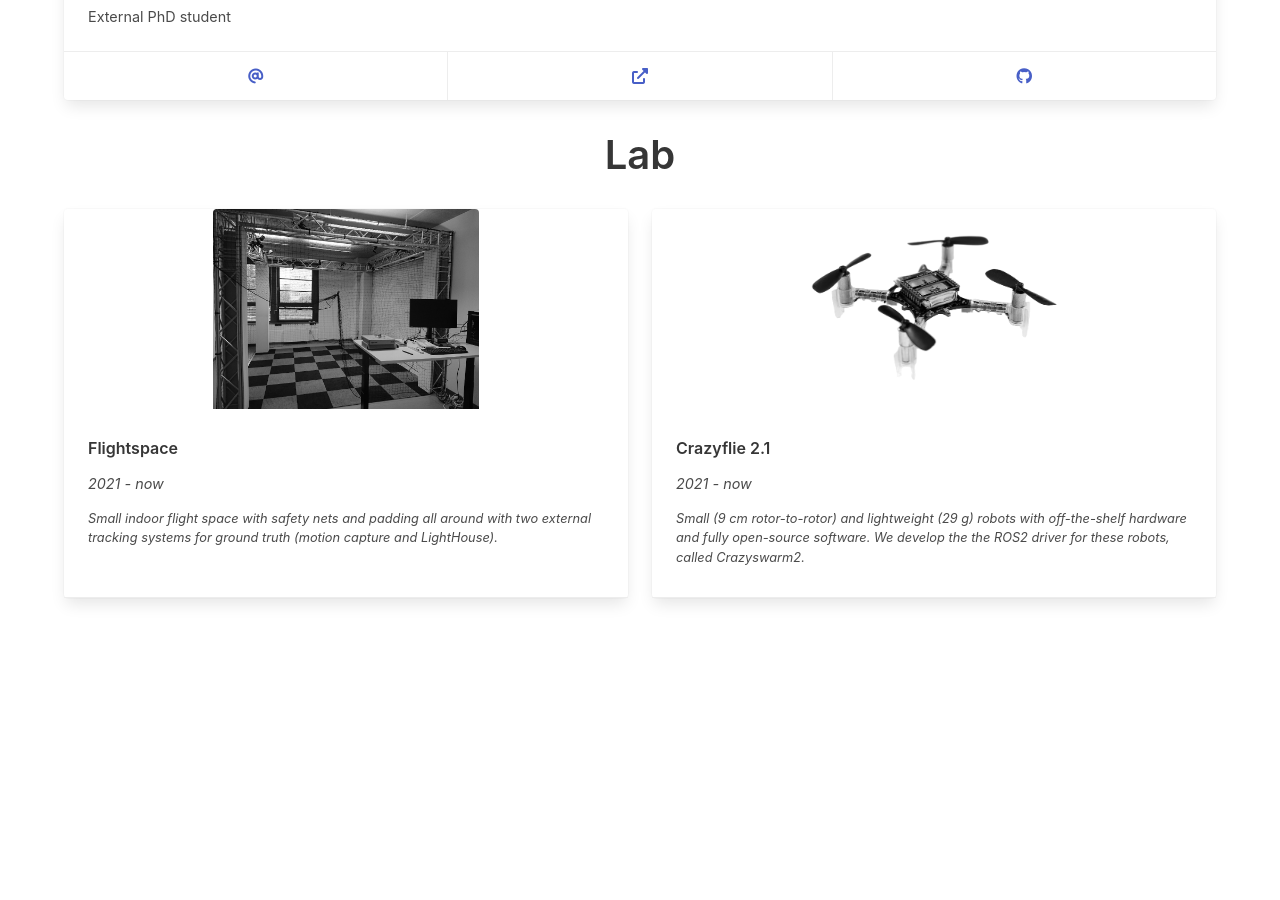
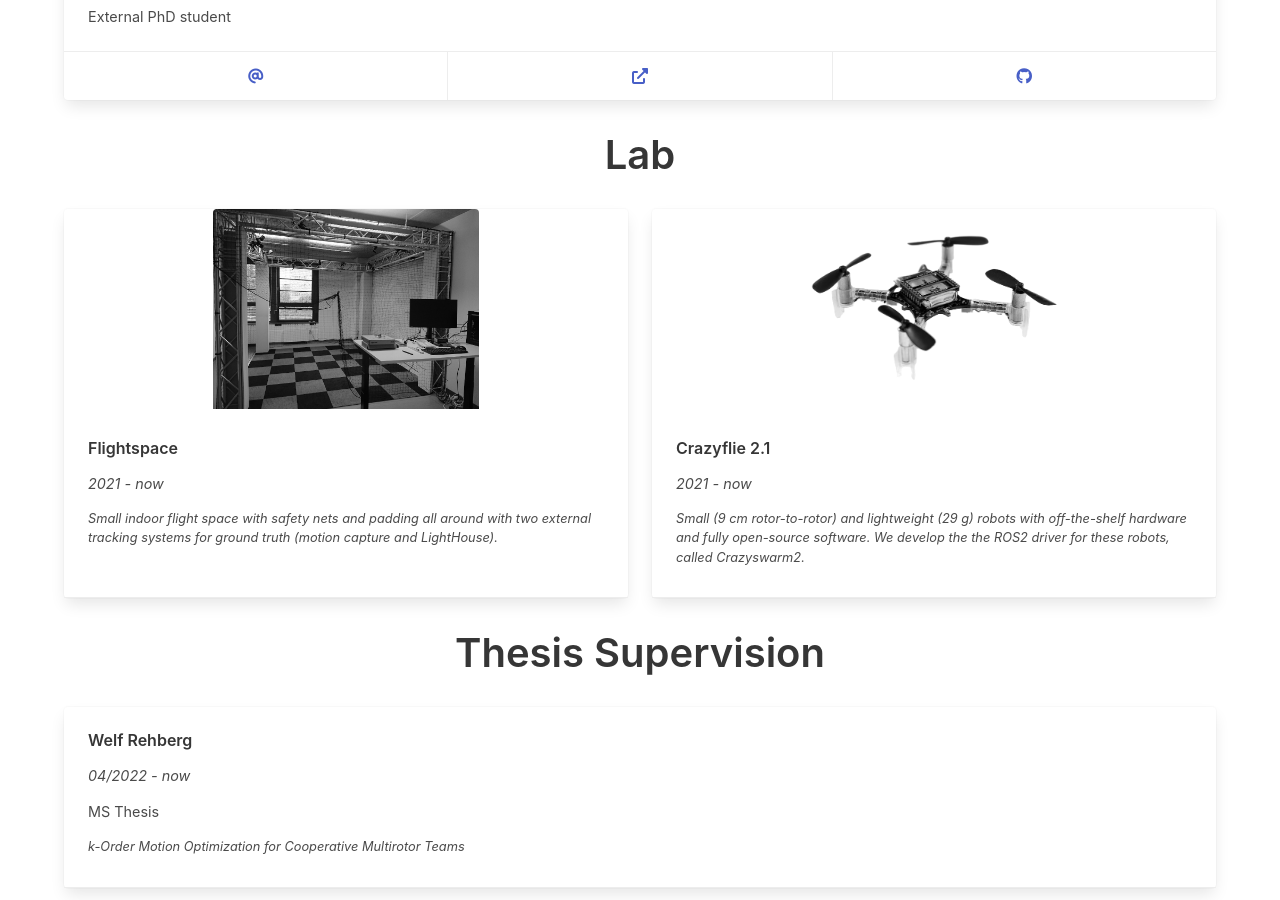
Before and after one commit to IMRCLab/imrclab.github.io, a Jekyll site: the page built from team.html, in a window 1280 px wide and 900 px high, scrolled down 874 px. Built offline with Jekyll 4.4.1, drawn with Linux system fonts in a browser that asks for light colours; before the commit the page ends 1484 px from its top, so only the background shows below that.

Commit message:
update jobs and thesis supervision

```diff
--- a/_data/team.yml
+++ b/_data/team.yml
@@ -47,6 +47,8 @@ phdstudents:
 msthesis:
   - name: Welf Rehberg
     role: MS Thesis
+    note: k-Order Motion Optimization for Cooperative Multirotor Teams
+    start: 04/2022
 
 researchassistants:
 
--- a/_includes/teammember.html
+++ b/_includes/teammember.html
@@ -1,10 +1,12 @@
 <div class="tile is-parent">
     <div class="tile is-child card">
+      {% if member.image %}
       <div class="card-image has-text-centered">
         <figure class="image is-inline-block">
           <img src="assets/img/{{ member.image }}" alt="{{ member.name }}">
         </figure>
       </div>
+      {% endif %}
       <div class="card-content paper">
         <p class="title">
           {{ member.name }}
--- a/team.html
+++ b/team.html
@@ -44,3 +44,17 @@ title: IMRC Team
 
     </div>
 </div>
+
+<div class="section-heading">
+    <h2 class="title is-2">Thesis Supervision</h2>
+</div>
+
+<div class="container">
+    <div class="team tile is-ancestor is-flex-wrap">
+
+        {% for member in site.data.team.msthesis %}
+            {% include teammember.html %}
+        {%- endfor %}
+
+    </div>
+</div>
```
Also changed, not shown: _data/jobs.yml (+36 -35 lines), jobs.html (+9 -5 lines).
